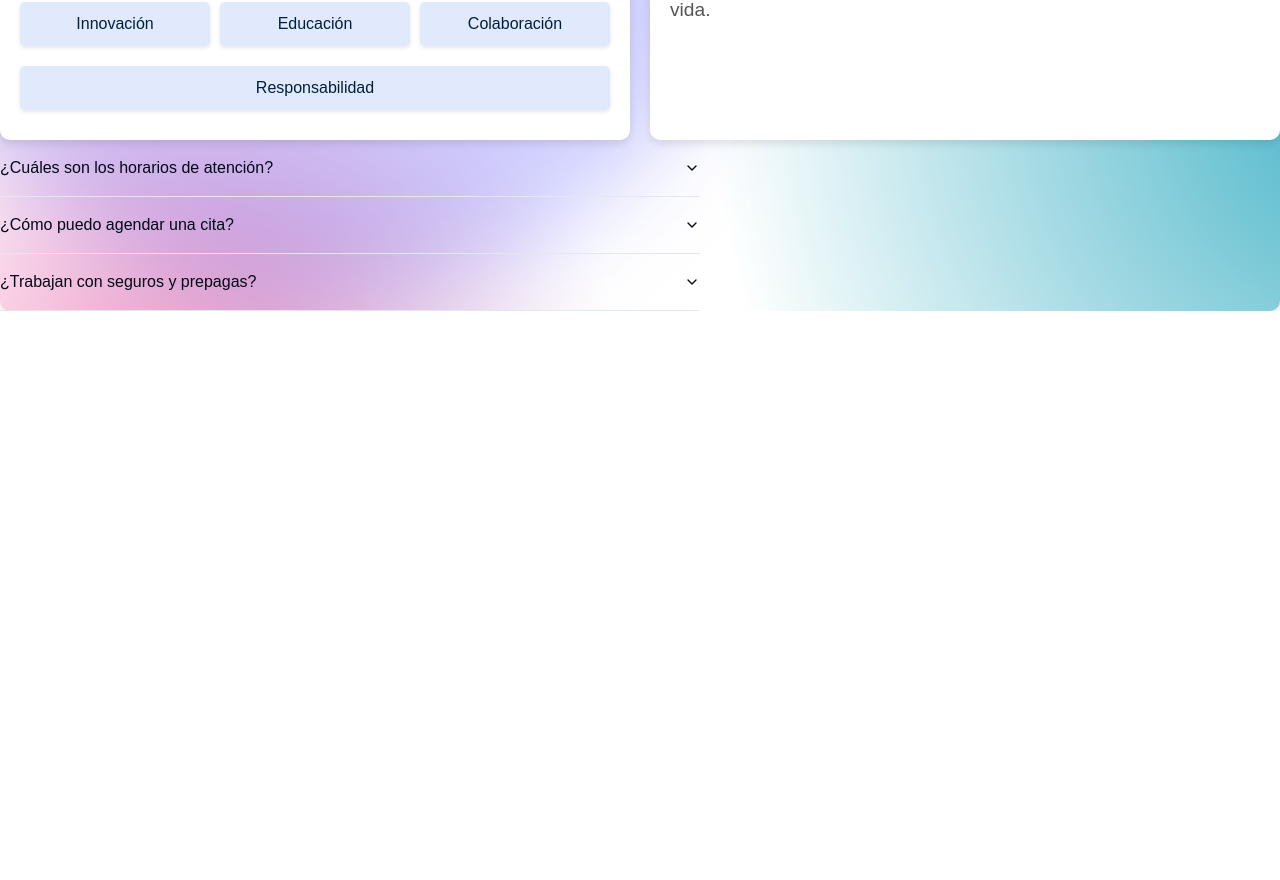
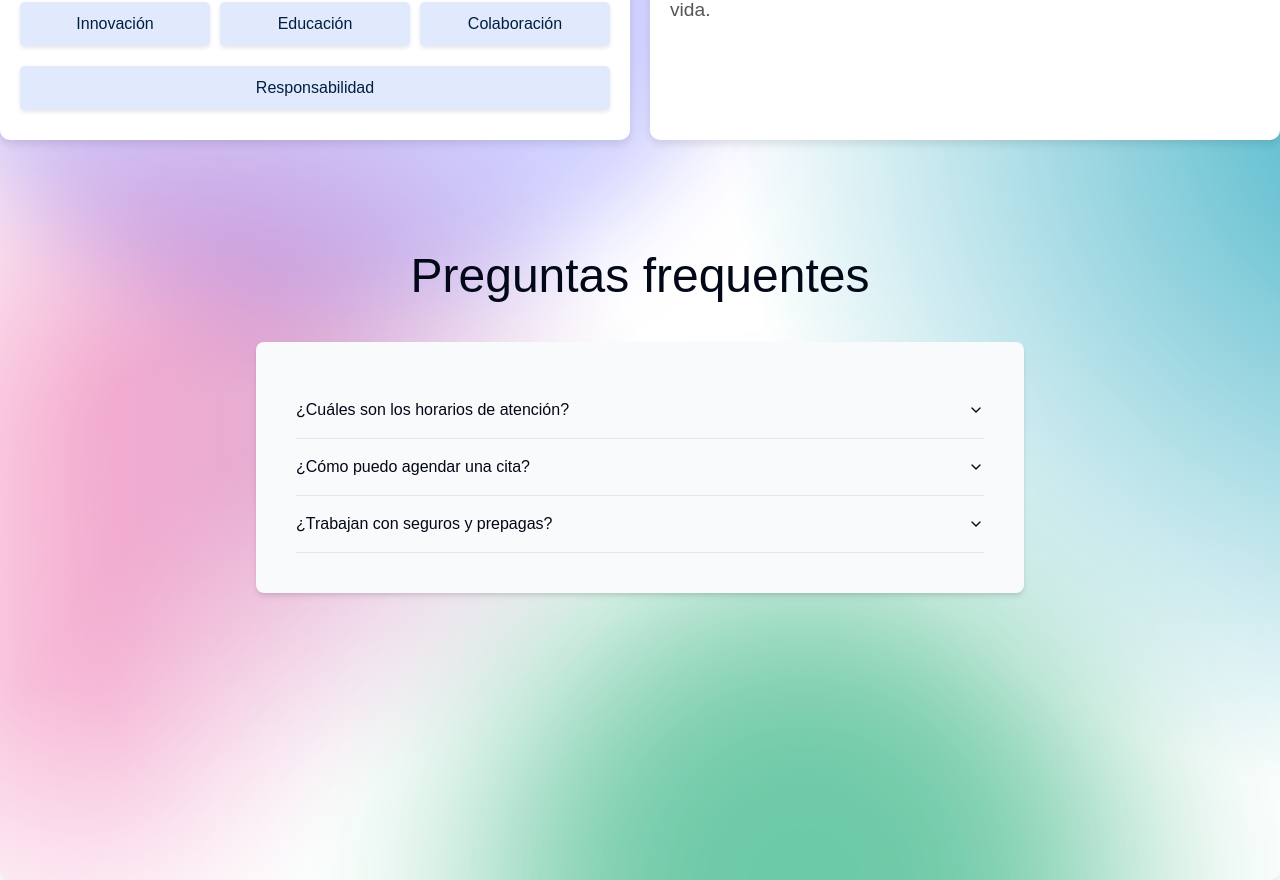
Before and after one commit to FedericoHerreraa/web-odontologia, a React (Vite) app: page /sobreNosotros in a window 1280 px wide. Shown: the part 489-1369 px from the top of the page. Before the commit the page ends 800 px from the top, so only its background shows below. Built offline with nearby package versions, Linux system fonts and the light colour scheme.

Commit message:
preguntas frecuentes

```diff
--- a/src/components/carousel/SimpleSlider.jsx
+++ b/src/components/carousel/SimpleSlider.jsx
@@ -30,6 +30,7 @@ const SimpleSlider = () => {
   return (
     <div style={{ width: '80%', margin: '20px auto'}}>
       <Carousel
+        style={{ boxShadow: "0px 0px 10px 0px rgba(0,0,0,0.2)", padding: '20px', borderRadius: '10px'}}
         opts={{
           align: "start",
           loop: true,
--- a/src/components/comentarios/Comentarios.jsx
+++ b/src/components/comentarios/Comentarios.jsx
@@ -4,7 +4,7 @@ import styles from './Comentarios.module.css';
 export default function Comentarios() {
     return (
         <div className={styles.container}>
-            <h3 className={styles.titulo}>Nuestras Calificaciones...</h3>
+            <h1 className={styles.titulo}>Calificaciones de Nuestros Clientes</h1>
             <SimpleSlider/>
         </div>
     )
--- a/src/components/comentarios/Comentarios.module.css
+++ b/src/components/comentarios/Comentarios.module.css
@@ -4,14 +4,13 @@
     display: flex;
     flex-direction: column;
     text-align: center;
-    margin-top: 30px;
+    border-top: 1px solid rgb(183, 183, 183);
+    margin: 50px 40px;
 }
 
 .titulo {
-    font-size: 2em;
+    font-size: 50px;
     margin-bottom: 20px;
     margin: 30px;
     color: rgb(7, 3, 68);
-    font-size: xx-large;
-
 }
--- a/src/components/preguntas/Preguntas.jsx
+++ b/src/components/preguntas/Preguntas.jsx
@@ -3,13 +3,19 @@ import {
   AccordionContent,
   AccordionItem,
   AccordionTrigger,
-  } from "@/components/ui/accordion"
+} from "@/components/ui/accordion";
 
 export function AccordionDemo() {
   return (
-      <Accordion type="single" collapsible className="w-full" style={{width: 700, display: "flex",  flexDirection: "column", justifyContent: "center", alignContent: "center"}}>
+    <Accordion
+      type="single"
+      collapsible
+      className="w-[60%] flex flex-col justify-center mx-auto bg-slate-50 p-10 rounded-lg shadow-md"
+    >
       <AccordionItem value="item-1">
-          <AccordionTrigger>¿Cuáles son los horarios de atención?</AccordionTrigger>
+        <AccordionTrigger>
+          ¿Cuáles son los horarios de atención?
+        </AccordionTrigger>
         <AccordionContent>
           Los Horarios de Atención son de 9:00 AM hasta 18:30 PM
         </AccordionContent>
@@ -17,7 +23,9 @@ import {
       <AccordionItem value="item-2">
         <AccordionTrigger>¿Cómo puedo agendar una cita?</AccordionTrigger>
         <AccordionContent>
-          Puedes agendar una cita llamando a nuestro número de contacto, enviándonos un correo electrónico, o a través de nuestro sistema de citas en línea en nuestro sitio web.
+          Puedes agendar una cita llamando a nuestro número de contacto,
+          enviándonos un correo electrónico, o a través de nuestro sistema de
+          citas en línea en nuestro sitio web.
         </AccordionContent>
       </AccordionItem>
       <AccordionItem value="item-3">
@@ -27,5 +35,5 @@ import {
         </AccordionContent>
       </AccordionItem>
     </Accordion>
-    )
+  );
 }
--- a/src/pages/nuestros-servicios/NuestrosServicios.module.css
+++ b/src/pages/nuestros-servicios/NuestrosServicios.module.css
@@ -11,7 +11,7 @@
 }
 
 .title h1 {
-    font-size: 2.5em;
+  font-size: 3em;
   color: #001f3f;
   border-bottom: 2px solid #001f3f;
   display: inline-block;
@@ -22,6 +22,7 @@
   display: grid;
   grid-template-columns: repeat(auto-fit, minmax(300px, 1fr));
   gap: 20px;
+  height: 80vh;
 }
 
 .cardContainer {
@@ -29,7 +30,7 @@
   border: 1px solid #ddd;
   border-radius: 10px;
   padding: 20px;
-    box-shadow: 0 4px 8px rgba(0,0,0,0.1);
+  box-shadow: 0 4px 8px rgba(0, 0, 0, 0.1);
   transition: transform 0.2s, box-shadow 0.2s;
   display: flex;
   flex-direction: column;
@@ -39,7 +40,7 @@
 
 .cardContainer:hover {
   transform: translateY(-5px);
-    box-shadow: 0 8px 16px rgba(0,0,0,0.2);
+  box-shadow: 0 8px 16px rgba(0, 0, 0, 0.2);
 }
 
 .icono {
--- a/src/pages/sobre-nosotros/SobreNosotros.jsx
+++ b/src/pages/sobre-nosotros/SobreNosotros.jsx
@@ -48,7 +48,10 @@ export default function SobreNosotros() {
                     </div>
                 </div>
             </div>
-            <AccordionDemo/>
+            <div className={styles.containerOpiniones}>
+                <h1>Preguntas frequentes</h1>
+                <AccordionDemo/>
+            </div>
         </div>
     );
 }
--- a/src/pages/sobre-nosotros/SobreNosotros.module.css
+++ b/src/pages/sobre-nosotros/SobreNosotros.module.css
@@ -1,9 +1,9 @@
 .container {
-    background-image: url('./../../../img/FondoConocenos.png');
+  background-image: url("./../../../img/FondoConocenos.png");
   background-repeat: no-repeat;
   background-size: cover;
   border-radius: 10px;
-    box-shadow: 0 4px 8px rgba(0,0,0,0.1);
+  box-shadow: 0 4px 8px rgba(0, 0, 0, 0.1);
 }
 
 .title {
@@ -27,7 +27,7 @@
   background: #fff;
   padding: 20px;
   border-radius: 10px;
-    box-shadow: 0 4px 8px rgba(0,0,0,0.1);
+  box-shadow: 0 4px 8px rgba(0, 0, 0, 0.1);
 }
 
 .item {
@@ -59,6 +59,17 @@
   text-align: center;
   font-size: 1em;
   color: #001f3f;
-    box-shadow: 0 2px 4px rgba(0,0,0,0.1);
+  box-shadow: 0 2px 4px rgba(0, 0, 0, 0.1);
   margin-bottom: 10px;
 }
+
+.containerOpiniones {
+  height: 80vh;
+  margin-top: 100px;
+}
+
+.containerOpiniones h1 {
+  font-size: 3rem;
+  text-align: center;
+  margin-bottom: 30px;
+}
```
Lines whose indentation alone changed are shown as unchanged.
